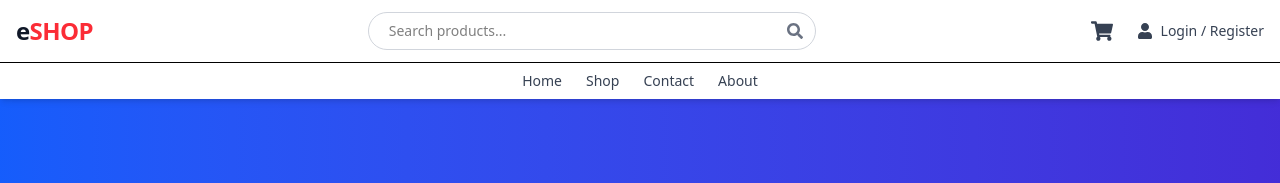
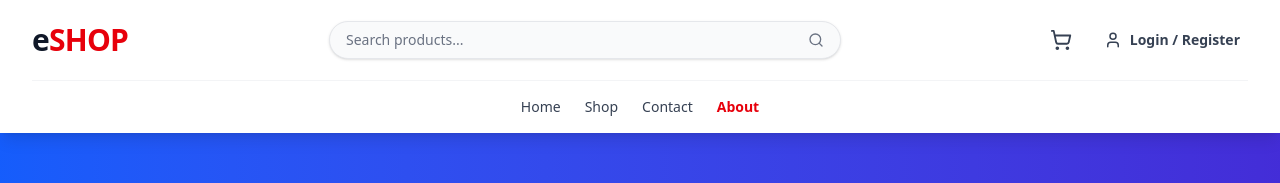
Before and after one commit to Ahmed-Nakib/e-shop, a React (Vite) app: page /about in a window 1280 px wide. Shown: the top 183 px of the page. Built offline with nearby package versions, Linux system fonts and the light colour scheme.

Commit message:
commit six

```diff
--- a/src/components/Navbar.tsx
+++ b/src/components/Navbar.tsx
@@ -1,101 +1,171 @@
-import { Link } from "react-router-dom";
-import { FaShoppingCart, FaSearch, FaBars, FaTimes, FaUser } from "react-icons/fa";
-import { useState } from "react";
+import { useState, useMemo } from "react";
+import { NavLink, useNavigate } from "react-router-dom";
 import { useSelector } from "react-redux";
+import { ShoppingCart, Search, Menu, X, User, Home, Store, Mail, Info } from "lucide-react";
+
+interface CartItem {
+  id: number;
+  name: string;
+  qty: number;
+  price: number;
+}
+
+interface RootState {
+  cart: {
+    cartItems: CartItem[];
+  };
+}
+
+const navItems = [
+  { path: "/", label: "Home", icon: Home },
+  { path: "/shop", label: "Shop", icon: Store },
+  { path: "/contact", label: "Contact", icon: Mail },
+  { path: "/about", label: "About", icon: Info },
+];
 
 const Navbar = () => {
-  const [open, setOpen] = useState(false);
-  const cartItems = useSelector((state: any) => state.cart.cartItems);
- const cartCount = cartItems.reduce((total: number, item: any) => total + item.qty, 0);
+  const [isOpen, setIsOpen] = useState(false);
+  const [searchTerm, setSearchTerm] = useState("");
+  const navigate = useNavigate();
 
+  const cartItems = useSelector((state: RootState) => state.cart.cartItems);
+  const cartCount = useMemo(
+    () => cartItems.reduce((total, item) => total + item.qty, 0),
+    [cartItems]
+  );
+
+  const handleSearch = (e: React.FormEvent) => {
+    e.preventDefault();
+    if (searchTerm.trim()) {
+      navigate(`/shop?search=${encodeURIComponent(searchTerm)}`);
+    }
+  };
+
+  const NavLinks = ({ isMobile = false }: { isMobile?: boolean }) => (
+    <div
+      className={`${
+        isMobile
+          ? "flex flex-col items-center gap-4"
+          : "hidden md:flex justify-center items-center gap-6"
+      } py-4 text-sm font-medium text-gray-700`}
+    >
+      {navItems.map((item) => (
+        <NavLink
+          key={item.path}
+          to={item.path}
+          onClick={() => isMobile && setIsOpen(false)}
+          className={({ isActive }) =>
+            `flex items-center gap-2 transition ${
+              isActive ? "text-red-600 font-semibold" : "hover:text-red-600"
+            }`
+          }
+        >
+          {isMobile && <item.icon size={16} className="text-gray-500" />}
+          {item.label}
+        </NavLink>
+      ))}
+    </div>
+  );
 
   return (
-    <nav className="bg-white shadow-md sticky top-0 z-50 transition-all duration-300">
-      {/* === Top Section === */}
-      <div className="flex flex-wrap justify-between items-center px-4 py-3 max-w-7xl mx-auto gap-3">
-
-        {/* === Logo === */}
-        <Link
-          to="/"
-          className="text-2xl font-extrabold tracking-tight text-gray-900"
+    <nav className="bg-white shadow-lg sticky top-0 z-50">
+      <form
+              onSubmit={handleSearch}
+              className="md:hidden flex items-center border border-gray-300 rounded-lg px-3 py-2 mx-4 mt-4"
             >
-          e<span className="text-red-500">SHOP</span>
-        </Link>
-
-        {/* === Search bar (always visible) === */}
-        <div className="flex items-center border border-gray-300 rounded-full px-3 py-1 w-full max-w-md flex-1 focus-within:ring-2 focus-within:ring-red-400 transition-all order-3 md:order-none">
               <input
                 type="text"
                 placeholder="Search products..."
-            className="flex-1 px-2 py-1 text-sm focus:outline-none"
+                value={searchTerm}
+                onChange={(e) => setSearchTerm(e.target.value)}
+                className="flex-1 text-sm focus:outline-none"
               />
-          <FaSearch className="text-gray-500 hover:text-red-500 cursor-pointer" />
-        </div>
+              <button type="submit" aria-label="Search" className="text-gray-500 hover:text-red-600">
+                <Search size={16} />
+              </button>
+            </form>
+      <div className="max-w-7xl mx-auto px-4 sm:px-6 lg:px-8">
 
-        {/* === Right side buttons === */}
-        <div className="hidden md:flex items-center gap-6">
-          {/* Cart Icon with badge */}
-          <Link to="/cart" className="relative group">
-            <FaShoppingCart
-              className="text-gray-700 group-hover:text-red-500 transition-colors duration-200"
-              size={22}
+        {/* Top Header */}
+        <div className="flex justify-between items-center h-20">
+          {/* Logo */}
+          <NavLink to="/" className="text-3xl font-extrabold tracking-tight text-gray-900">
+            e<span className="text-red-600">SHOP</span>
+          </NavLink>
+
+          {/* Search Bar */}
+          <form
+            onSubmit={handleSearch}
+            className="hidden md:flex items-center border border-gray-200 rounded-full px-4 py-2 w-full max-w-lg mx-8 bg-gray-50 shadow-sm focus-within:ring-2 focus-within:ring-red-500"
+          >
+            <input
+              type="text"
+              placeholder="Search products..."
+              value={searchTerm}
+              onChange={(e) => setSearchTerm(e.target.value)}
+              className="flex-1 text-sm bg-transparent focus:outline-none placeholder-gray-500"
             />
+            <button type="submit" aria-label="Search" className="text-gray-500 hover:text-red-600">
+              <Search size={16} />
+            </button>
+          </form>
+
+          {/* Icons */}
+          <div className="flex items-center gap-4">
+            {/* Cart */}
+            <NavLink to="/cart" className="relative group p-2 rounded-full hover:bg-red-50">
+              <ShoppingCart className="text-gray-700 group-hover:text-red-600" size={22} />
               {cartCount > 0 && (
-              <span className="absolute -top-2 -right-2 bg-red-500 text-white text-xs font-bold rounded-full h-5 w-5 flex items-center justify-center shadow">
+                <span className="absolute -top-1 -right-1 bg-red-600 text-white text-xs font-bold rounded-full h-5 w-5 flex items-center justify-center shadow-md border-2 border-white">
                   {cartCount}
                 </span>
               )}
-          </Link>
+            </NavLink>
 
-          {/* User / Login */}
-          <Link
+            {/* Login */}
+            <NavLink
               to="/login"
-            className="flex items-center gap-2 text-gray-700 hover:text-red-500 transition-colors duration-200"
+              className="hidden sm:flex items-center gap-2 text-gray-700 hover:text-red-600 text-sm font-semibold p-2 rounded-lg hover:bg-gray-100"
             >
-            <FaUser /> <span className="text-sm font-medium">Login / Register</span>
-          </Link>
-        </div>
+              <User size={18} />
+              <span className="hidden lg:inline">Login / Register</span>
+            </NavLink>
 
-        {/* === Mobile menu toggle === */}
+            {/* Mobile Menu Toggle */}
             <button
-          className="md:hidden text-gray-700"
-          onClick={() => setOpen(!open)}
+              onClick={() => setIsOpen(!isOpen)}
+              className="md:hidden text-gray-700 p-2 rounded-lg hover:bg-gray-100"
             >
-          {open ? <FaTimes size={22} /> : <FaBars size={22} />}
+              {isOpen ? <X size={24} className="text-red-600" /> : <Menu size={24} />}
             </button>
-      </div>
-
-      {/* === Navigation Links === */}
-      <div className="border-t bg-white">
-        <div className="max-w-7xl mx-auto flex justify-center items-center gap-6 py-2 text-sm font-medium text-gray-700 flex-wrap">
-          <Link to="/" className="hover:text-red-500" onClick={() => setOpen(false)}>Home</Link>
-          <Link to="/shop" className="hover:text-red-500" onClick={() => setOpen(false)}>Shop</Link>
-          <Link to="/contact" className="hover:text-red-500" onClick={() => setOpen(false)}>Contact</Link>
-          <Link to="/about" className="hover:text-red-500" onClick={() => setOpen(false)}>About</Link>
           </div>
         </div>
 
-      {/* === Mobile Menu === */}
-      {open && (
-        <div className="md:hidden bg-white border-t">
-          <div className="flex flex-col items-center gap-5 py-5 text-gray-700 font-medium">
-            {/* Cart link */}
-            <Link to="/cart" className="relative" onClick={() => setOpen(false)}>
-              <FaShoppingCart size={22} className="text-gray-700" />
-              {cartCount > 0 && (
-                <span className="absolute -top-2 -right-2 bg-red-500 text-white text-xs font-bold rounded-full h-4 w-4 flex items-center justify-center">
-                  {cartCount}
-                </span>
-              )}
-            </Link>
+        {/* Desktop Nav Links */}
+        <div className="border-t border-gray-100 hidden md:block">
+          <NavLinks />
+        </div>
 
-            {/* Login */}
-            <Link to="/login" onClick={() => setOpen(false)} className="flex items-center gap-2">
-              <FaUser /> Login / Register
-            </Link>
-          </div>
+        {/* Mobile Menu */}
+        {isOpen && (
+          <div className="md:hidden border-t border-gray-100 py-4 bg-white shadow-inner">
+            {/* Mobile Search */}
+
+
+            {/* Mobile Nav Links */}
+            <NavLinks isMobile />
+
+            {/* Mobile Login Button */}
+            <NavLink
+              to="/login"
+              onClick={() => setIsOpen(false)}
+              className="flex justify-center items-center gap-3 p-3 mt-4 mx-4 bg-red-500 text-white font-bold rounded-lg hover:bg-red-600 transition duration-200 shadow-md"
+            >
+              <User size={18} /> Login / Register
+            </NavLink>
           </div>
         )}
+      </div>
     </nav>
   );
 };
--- a/src/components/ProductDetails.tsx
+++ b/src/components/ProductDetails.tsx
@@ -1,14 +1,21 @@
 import { useState } from "react";
 import { Truck, HelpCircle } from "lucide-react";
 import { useParams } from "react-router-dom";
-import { useSelector } from "react-redux";
+import { useDispatch, useSelector } from "react-redux";
+import { addToCart } from "../features/cart/cartSlice";
 
 const ProductDetails = () => {
   const [quantity, setQuantity] = useState(1);
   const { id } = useParams();
+  const dispatch = useDispatch()
+
   const product = useSelector((state: any) =>
     state.product.products.find((p: any) => p.id === Number(id))
   );
+
+  const handleAddToCart = (product: any) => {
+    dispatch(addToCart(product))
+  }
 
   if (!product) {
     return <p className="text-center mt-10 text-red-400">Product not found</p>;
@@ -38,7 +45,9 @@ const ProductDetails = () => {
             onChange={(e) => setQuantity(Number(e.target.value))}
             className="w-16 p-2 border rounded"
           />
-          <button className="bg-red-600 hover:bg-red-700 text-white px-4 py-2 rounded transition">
+          <button
+          onClick={() => handleAddToCart(product)}
+           className="bg-red-600 hover:bg-red-700 text-white px-4 py-2 rounded transition">
             Add to Cart
           </button>
         </div>
--- a/src/data/data.ts
+++ b/src/data/data.ts
@@ -7,7 +7,16 @@ export const categories =  [
     "Automotive"
 ]
 
-export const productsData = [
+export interface Product {
+  id: number;
+  name: string;
+  image: string;
+  price: number;
+  rating: number;
+  category: string;
+}
+
+export const productsData: Product[] = [
   { id: 1, name: "Shirt", image: "product.png", price: 1200, rating: 4.5, category: "Men" },
   { id: 2, name: "T-Shirt", image: "product.png", price: 800, rating: 4.2, category: "Men" },
   { id: 3, name: "Jeans", image: "product.png", price: 1800, rating: 4.6, category: "Men" },
```
Lines whose indentation alone changed are shown as unchanged.
